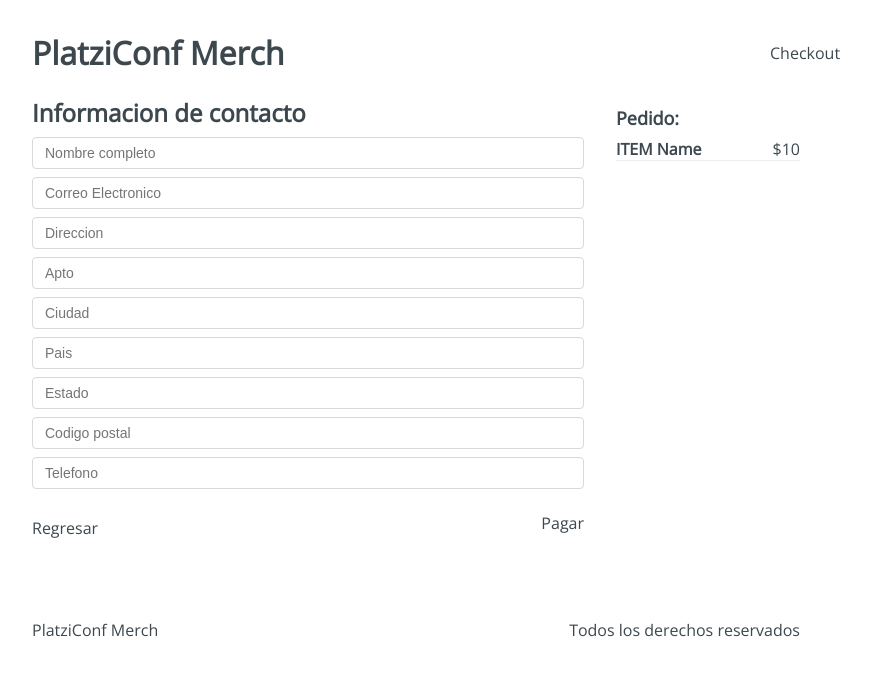
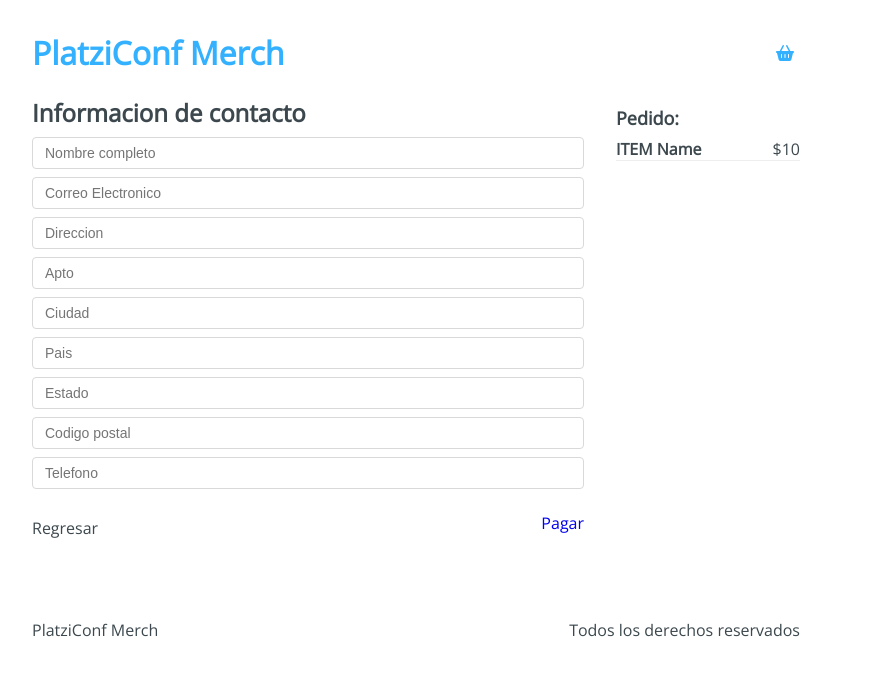
Before and after one commit to AliEagle/MerchStore, a React app: page /checkout/information in a window 1280 px wide. Shown: the top 676 px of the page, without its empty margins (224-1095 px from the left). Built offline with nearby package versions, Linux system fonts and the light colour scheme.

Commit message:
maqueta inicial con FAS (Font Awsome) cargado

```diff
--- a/public/index.html
+++ b/public/index.html
@@ -4,7 +4,11 @@
 		<meta charset="UTF-8" />
 		<meta http-equiv="X-UA-Compatible" content="IE=edge" />
 		<meta name="viewport" content="width=device-width, initial-scale=1.0" />
-		<title>Document</title>
+		<title>PlatziConf Merch</title>
+		<script
+			src="https://kit.fontawesome.com/9b2dd978d3.js"
+			crossorigin="anonymous"
+		></script>
 	</head>
 	<body>
 		<div id="app"></div>
--- a/src/components/Header.jsx
+++ b/src/components/Header.jsx
@@ -1,10 +1,18 @@
 import React from 'react';
+import { Link } from 'react-router-dom';
 import '../styles/components/Header.css';
+
 const Header = () => {
 	return (
 		<div className='Header'>
-			<h1 className='Header-title'>PlatziConf Merch</h1>
-			<div className='Header-checkout'>Checkout</div>
+			<h1 className='Header-title'>
+				<Link to='/'>PlatziConf Merch</Link>
+			</h1>
+			<div className='Header-checkout'>
+				<Link to='/checkout'>
+					<i className='fas fa-shopping-basket' />
+				</Link>
+			</div>
 		</div>
 	);
 };
--- a/src/containers/Checkout.jsx
+++ b/src/containers/Checkout.jsx
@@ -1,4 +1,5 @@
 import React from 'react';
+import { Link } from 'react-router-dom';
 import '../styles/components/Checkout.css';
 
 const Checkout = () => {
@@ -11,12 +12,16 @@
 						<h4>ITEM name</h4>
 						<span>$10</span>
 					</div>
-					<button type='button'>Eliminar</button>
+					<button type='button'>
+						<i className='fas fa-trash-alt' />
+					</button>
 				</div>
 			</div>
 			<div className='Checkout-sidebar'>
 				<h3>Precio Total: $10</h3>
-				<button type='button'>Continuar Pedido</button>
+				<Link to='/checkout/information'>
+					<button type='button'>Continuar Pedido</button>
+				</Link>
 			</div>
 		</div>
 	);
--- a/src/containers/Information.jsx
+++ b/src/containers/Information.jsx
@@ -1,4 +1,5 @@
 import React from 'react';
+import { Link } from 'react-router-dom';
 import '../styles/components/Information.css';
 
 const Information = () => {
@@ -23,7 +24,9 @@
 				</div>
 				<div className='Information-buttons'>
 					<div className='Information-back'>Regresar</div>
-					<div className='Information-next'>Pagar</div>
+					<div className='Information-next'>
+						<Link to='/checkout/payment'>Pagar</Link>
+					</div>
 				</div>
 			</div>
 			<div className='Information-sidebar'>
```
